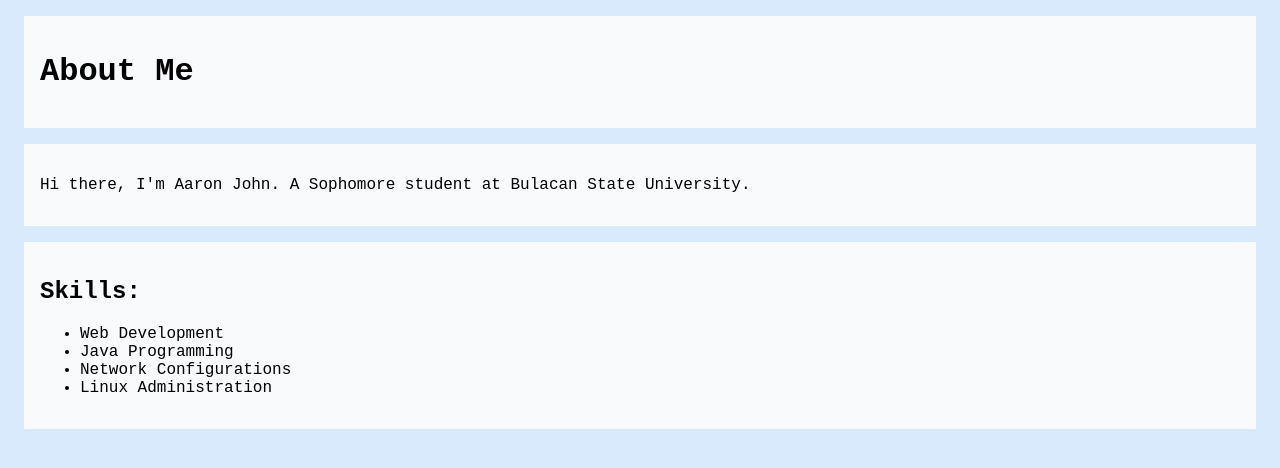
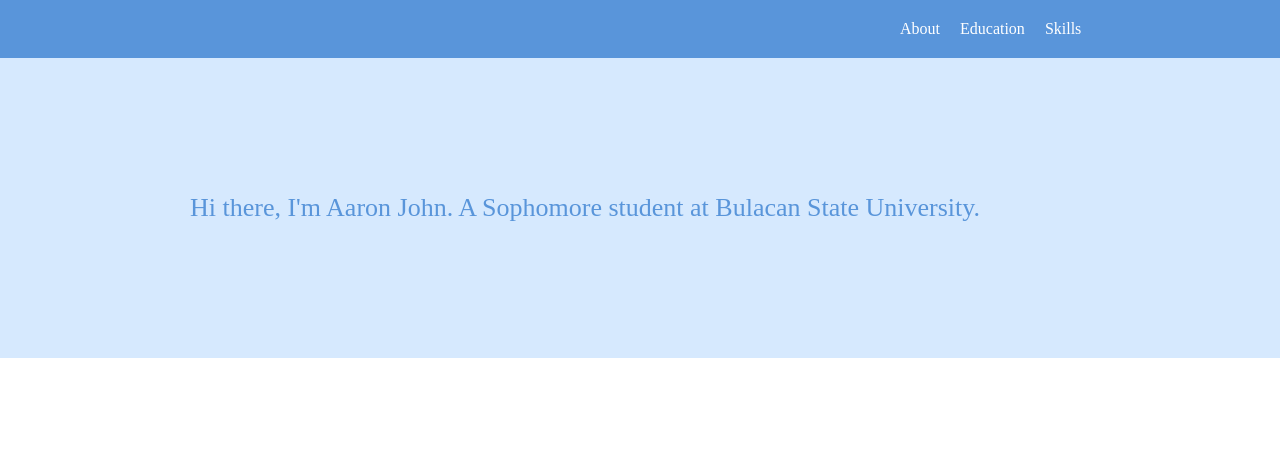
Before and after one commit to eyronjohn/simple-portfolio, a plain HTML site: page index.html in a window 1280 px wide. Drawn offline with Linux system fonts and the light colour scheme.

Commit message:
Added flexbox properties

```diff
--- a/index.html
+++ b/index.html
@@ -8,15 +8,27 @@
 </head>
 <body>
     <main>
-        <div>
-            <h1>About Me</h1>
+        <div class="menu-container">
+            <div class="menu"></div>
+            <div class="links">
+                <div class="about">About</div>
+                <div class="educ">Education</div>
+                <div class="skills">Skills</div>
+            </div>
         </div>
 
-        <div>
-            <p>Hi there, I'm Aaron John. A Sophomore student at Bulacan State University.</p>
+        <!--
+                <div>
+
+        </div>
+        -->
+
+        <div class="header-container">
+            <p class="header">Hi there, I'm Aaron John. A Sophomore student at Bulacan State University.</p>
         </div>
 
-        <div>
+        <!--
+                <div>
             <h2>Skills:</h2>
             <ul>
                 <li>Web Development</li>
@@ -25,6 +37,8 @@
                 <li>Linux Administration</li>
             </ul>
         </div>
+        -->
+
     </main>
 </body>
 </html>
--- a/styles.css
+++ b/styles.css
@@ -1,10 +1,45 @@
-body{
-    background-color: #D9EAFD;
-    font-family: 'Courier New', Courier, monospace;
+*{
+    margin: 0;
+    padding: 0;
+    box-sizing: border-box;
 }
 
-div {
-    background-color: #F8FAFC;
-    margin: 16px;
-    padding: 16px;
+.menu-container{
+    color: #fff;
+    background-color: #5995DA;  /* Blue */
+    padding: 20px 0;
+    display: flex;
 }
+.menu{
+    width: 900px;
+    display: flex;
+}
+
+.links{
+    display:flex;
+    justify-content: flex-end;
+}
+
+.educ{
+    margin-left: 20px;
+}
+
+.skills{
+    margin-left: 20px;
+}
+
+.header-container{
+    color: #5995DA;
+    background-color: #D6E9FE;
+    display: flex;
+    justify-content: center;
+}
+
+.header{
+    width: 900px;
+    height: 300px;
+    display: flex;
+    justify-content: space-between;
+    align-items: center;
+    font-size: 26px;
+}
```
